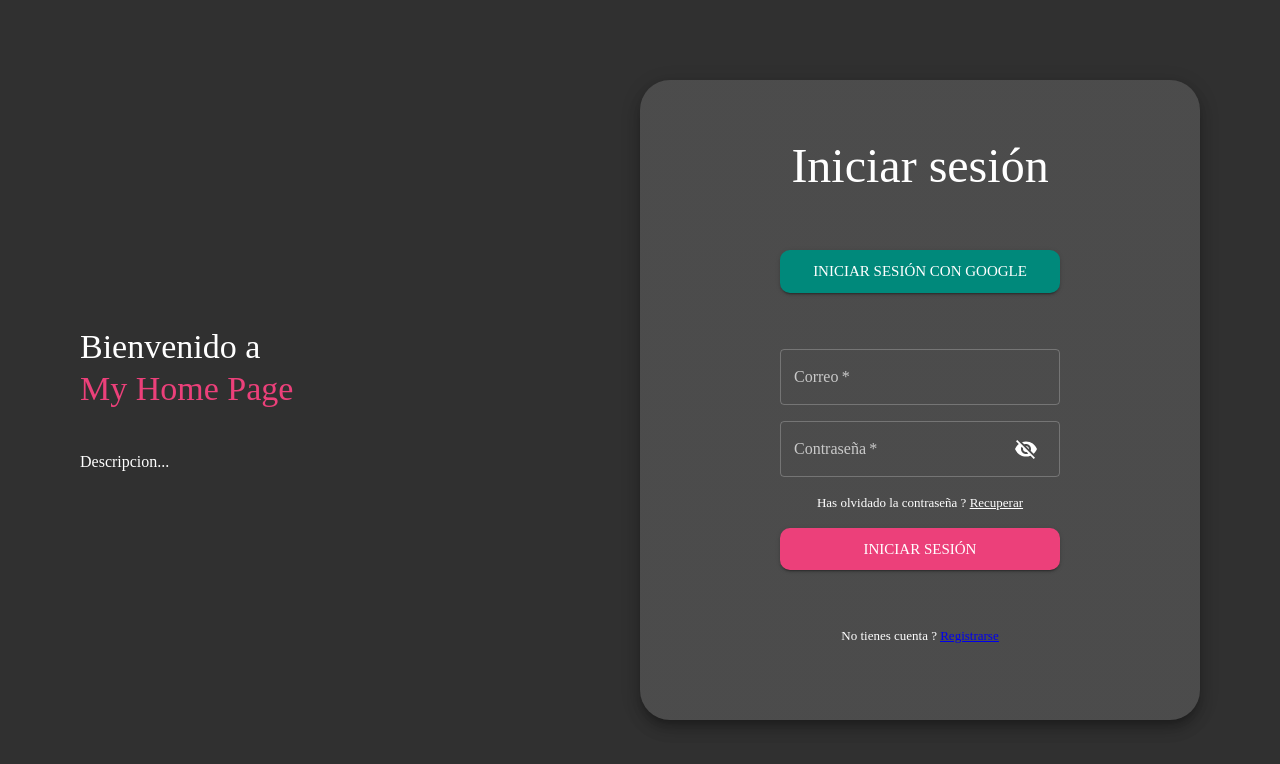
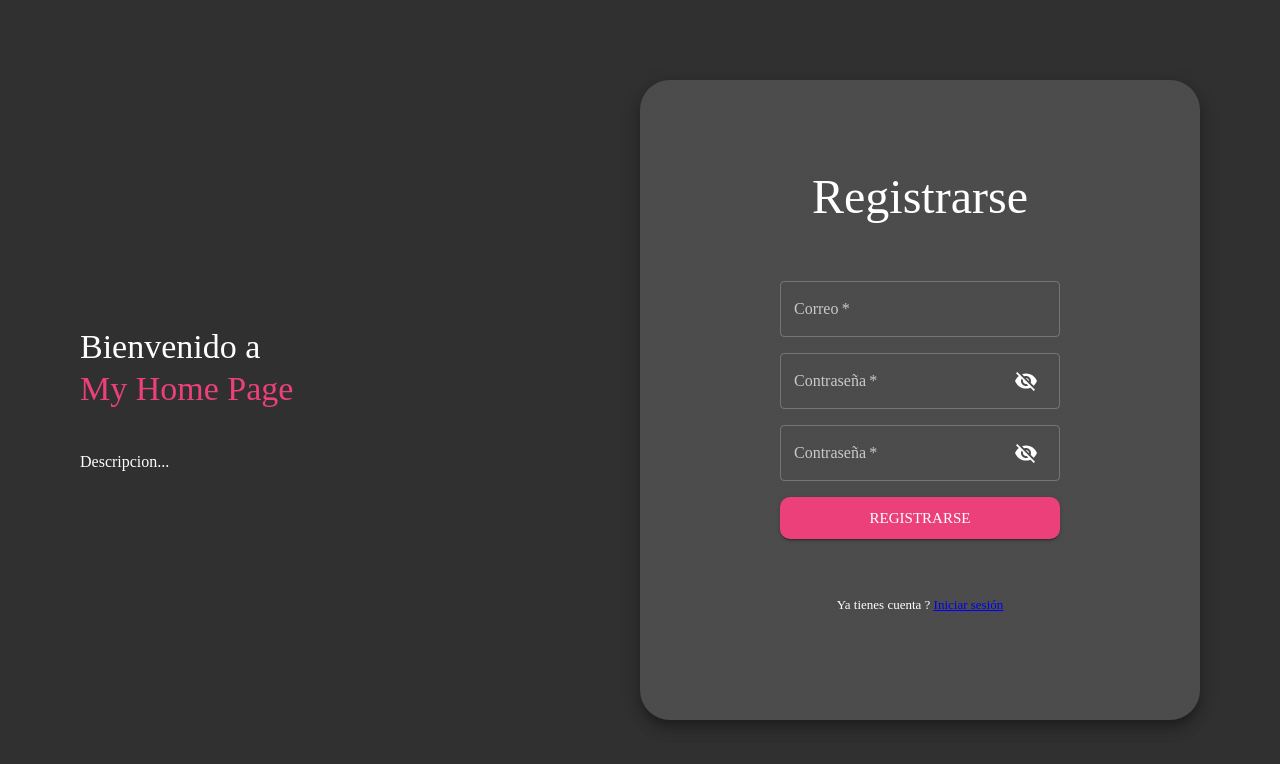
Before and after one commit to paulgoury/my-home-page, a React (Create React App) app: page / in a window 1280 px wide. Shown: the top 764 px of the page. Built offline with nearby package versions, Linux system fonts and the light colour scheme; no server answers; what reactfire would draw is missing.

Commit message:
Update src/views/auth/MyAuthentication.js
Co-authored-by: Joel Coll <joel.coll@travelport.com>

```diff
--- a/src/views/auth/MyAuthentication.js
+++ b/src/views/auth/MyAuthentication.js
@@ -37,7 +37,7 @@ const MyAuthentication = ({ isRegister }) => {
               <Route
                 path="/"
                 element={
-                  (!isRegister && <MyLogin />) || (isRegister && <MyRegister />)
+                  isRegister  ? <MyLogin /> : <MyRegister />
                 }
               />
               <Route path="/myLogin" element={<MyLogin />} />
```
